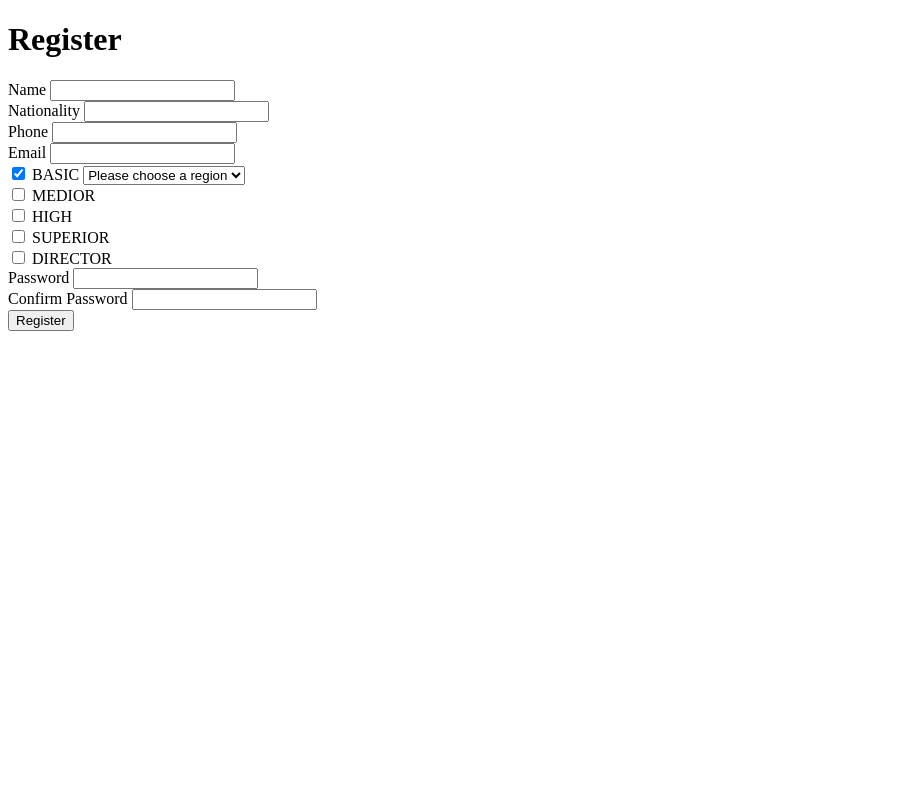
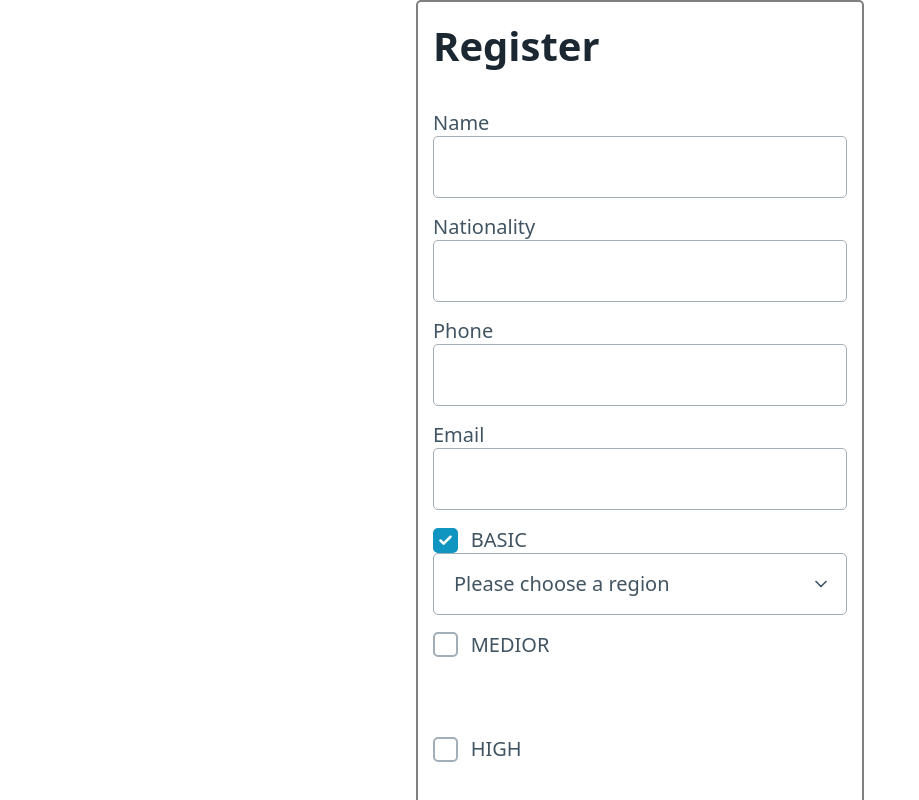
Before and after one commit to BiroNora/startswith4, a SvelteKit app: page /register in a window 1280 px wide. Shown: the top 800 px of the page, without its empty margins (0-919 px from the left). Built offline with nearby package versions, Linux system fonts and the light colour scheme.

Commit message:
Css added to register

```diff
--- a/src/app.html
+++ b/src/app.html
@@ -1,5 +1,5 @@
 <!DOCTYPE html>
-<html lang="en">
+<html lang="en" data-theme="light">
 	<head>
 		<meta charset="utf-8" />
 		<link rel="icon" href="%sveltekit.assets%/pic2.png" />
--- /dev/null
+++ b/src/routes/register/+layout.svelte
@@ -0,0 +1,5 @@
+<script lang="ts">
+    import '@picocss/pico'
+  </script>
+
+  <slot />
--- a/src/routes/register/+page.svelte
+++ b/src/routes/register/+page.svelte
@@ -12,7 +12,8 @@
 
 </script>
 
-<h1>Register</h1>
+<div class="grid">
+<h1 >Register</h1>
 
 <form action="?/register" method="post" use:enhance>
     <div>
@@ -31,7 +32,7 @@
       <label for="email">Email</label>
       <input type="text" name="email" id="email" required />
     </div>
-	<div>
+    <div class="second">
       <input type="checkbox" name="basic" bind:checked={yesB} />
         BASIC
       <select name="regB" id="basic-select" class="hidden-textbox" >
@@ -76,7 +77,7 @@
         <option value="Közép-Magyarország">Közép-Magyarország</option>
       </select>
       </div>
-  <div>
+    <div >
       <input type="checkbox" name="superior" bind:checked={yesS} />
         SUPERIOR
       <select name="regS" id="basic-select" class="hidden-textbox" >
@@ -91,7 +92,7 @@
         <option value="Közép-Magyarország">Közép-Magyarország</option>
       </select>
       </div>
-  <div>
+    <div class="dir">
       <input type="checkbox" name="director" bind:checked={yesD} />
         DIRECTOR
     </div>
@@ -104,16 +105,18 @@
       <input type="password" name="password2" id="password2" required />
     </div>
 
+
 	{#if form?.user}
-		<p class="error">Username is taken.</p>
+		<p class="error">Email is taken.</p>
 	{/if}
 
   {#if (yesB == false && yesM == false && yesH == false && yesS == false && yesD == false)}
     <p class="error">One duty must be choosen.</p>
   {/if}
 
-	<button id="btn" type="submit">Register</button>
+  <button class="btn" id="btn" type="submit">Register</button>
 </form>
+</div>
 
 <style>
   .hidden-textbox {
@@ -123,4 +126,32 @@
   input[type='checkbox']:checked~.hidden-textbox {
   visibility: visible;
   }
+
+  .grid {
+    padding: 35px 15px 0px 15px;
+    display: flex;
+    flex-direction: column;
+    justify-content: space-around;
+    align-content: space-around;
+    width: 35%;
+    line-height: 85%;
+    grid-row: minmax(5px, auto);
+    margin: auto;
+    border: 2px solid grey;
+    border-radius: 5px;
+    border-spacing: 2px;
+    flex: 10 auto;
+  }
+
+  .second {
+    display: inline;
+  }
+
+  .dir {
+    padding-bottom: 15px;
+  }
+
+  .btn {
+    margin-bottom: 0;
+  }
   </style>
```
Lines whose indentation alone changed are shown as unchanged.
